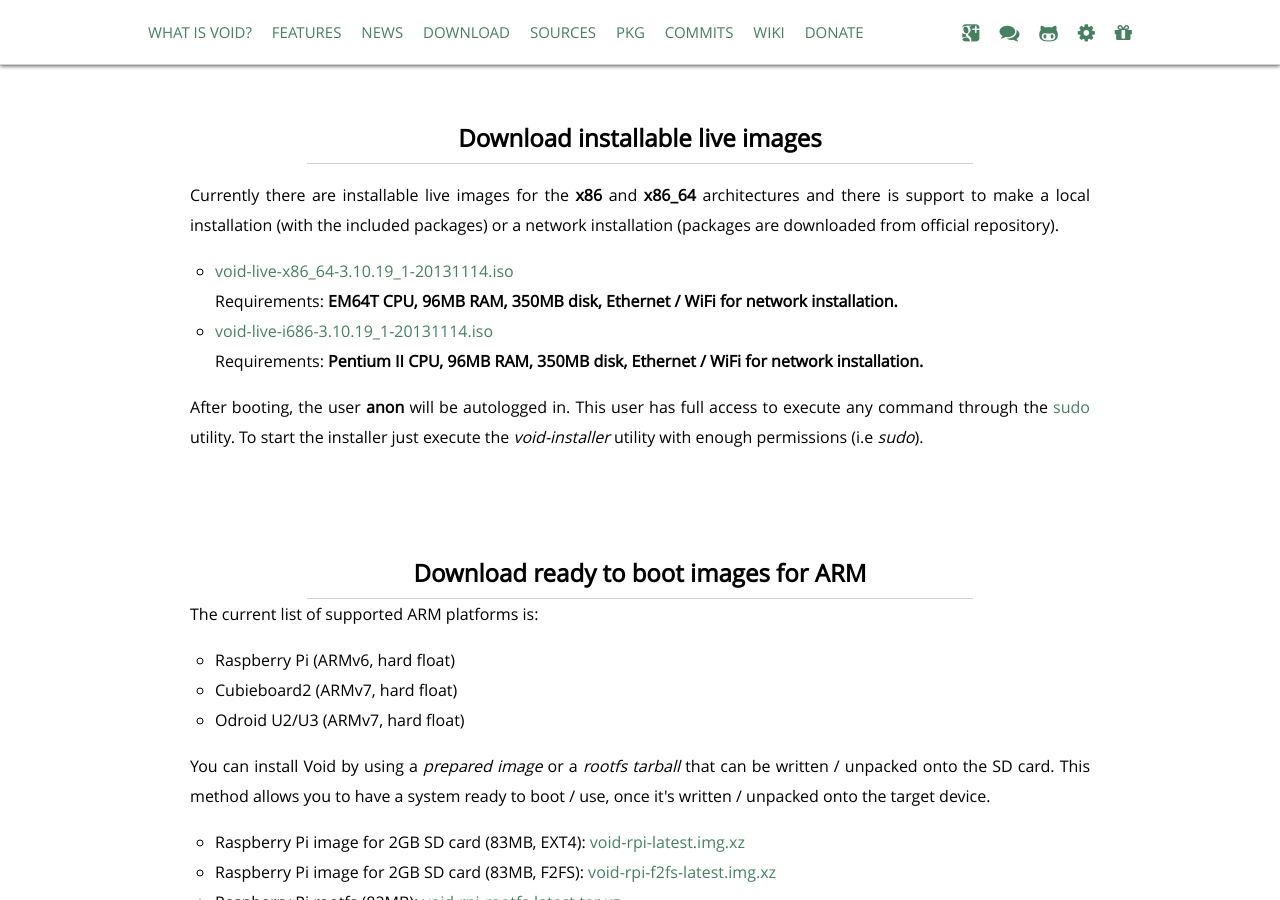
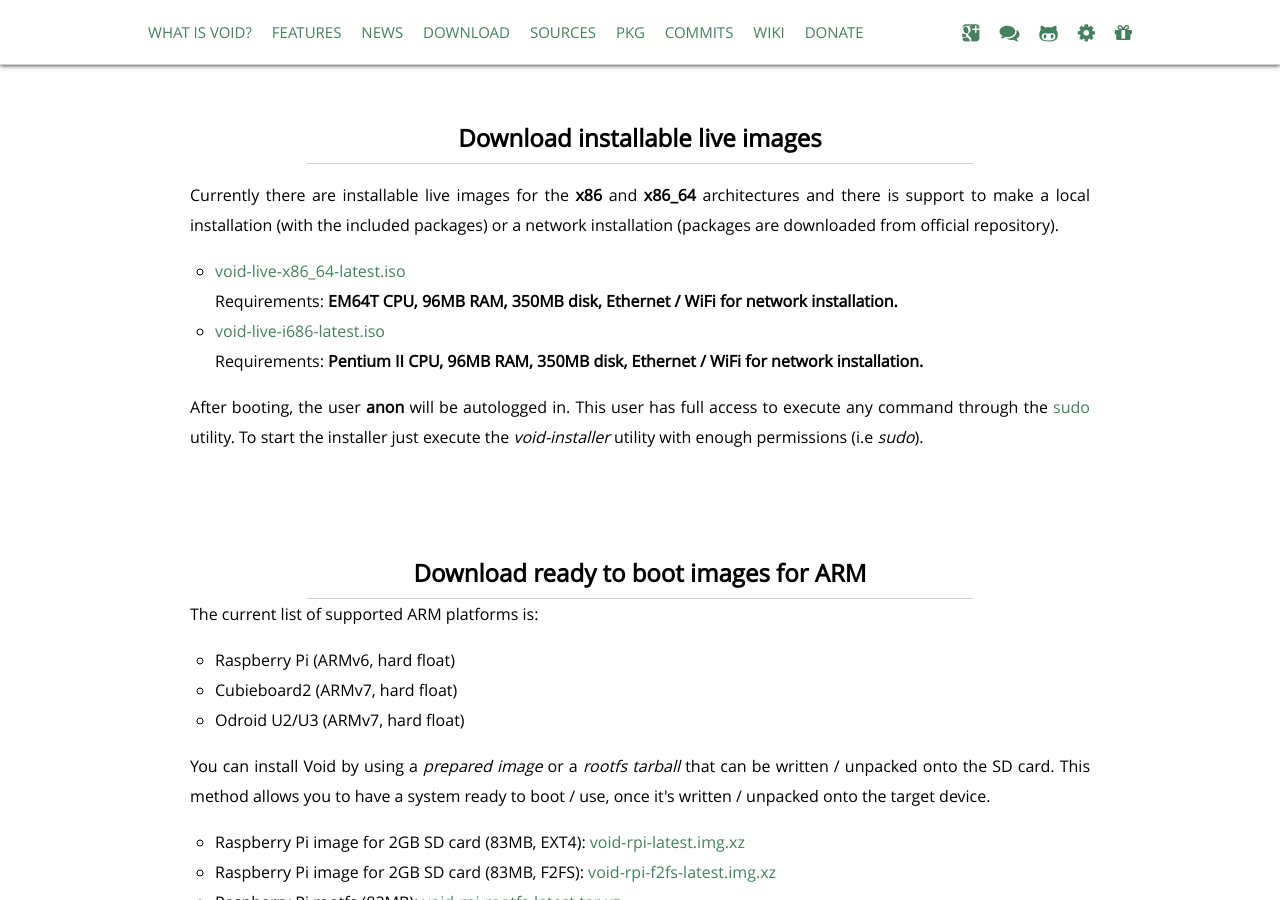
Before and after one commit to void-linux/void-linux.github.io, a Jekyll site: the page built from index.html, in a window 1280 px wide and 900 px high, scrolled down 4449 px. Built offline with Jekyll 4.4.1, drawn with Linux system fonts in a browser that asks for light colours; Markdown is read by kramdown in place of the engine named in the settings.

Commit message:
index: update x86 image links.

```diff
--- a/index.html
+++ b/index.html
@@ -68,8 +68,8 @@
 			<h2 class="cattitle">Download installable live images</h2>
 			<p>Currently there are installable live images for the <strong>x86</strong> and <strong>x86_64</strong> architectures and there is support to make a local installation (with the included packages) or a network installation (packages are downloaded from official repository).</p>
 			<ul>
-				<li><a href="http://xbps.nopcode.org/live/void-live-x86_64-3.10.19_1-20131114.iso">void-live-x86_64-3.10.19_1-20131114.iso</a><br/> Requirements: <strong>EM64T CPU, 96MB RAM, 350MB disk, Ethernet / WiFi for network installation.</strong></li>
-				<li><a href="http://xbps.nopcode.org/live/void-live-i686-3.10.19_1-20131114.iso">void-live-i686-3.10.19_1-20131114.iso</a><br/> Requirements: <strong>Pentium II CPU, 96MB RAM, 350MB disk, Ethernet / WiFi for network installation.</strong></li>
+				<li><a href="http://xbps.nopcode.org/live/void-live-x86_64-latest.iso">void-live-x86_64-latest.iso</a><br/> Requirements: <strong>EM64T CPU, 96MB RAM, 350MB disk, Ethernet / WiFi for network installation.</strong></li>
+				<li><a href="http://xbps.nopcode.org/live/void-live-i686-latest.iso">void-live-i686-latest.iso</a><br/> Requirements: <strong>Pentium II CPU, 96MB RAM, 350MB disk, Ethernet / WiFi for network installation.</strong></li>
 			</ul>
 			<p>After booting, the user <strong>anon</strong> will be autologged in. This user has full access to execute any command through the <a href="http://www.sudo.ws/">sudo</a> utility.
 			To start the installer just execute the <em>void-installer</em> utility with enough permissions (i.e <em>sudo</em>).</p>
```
